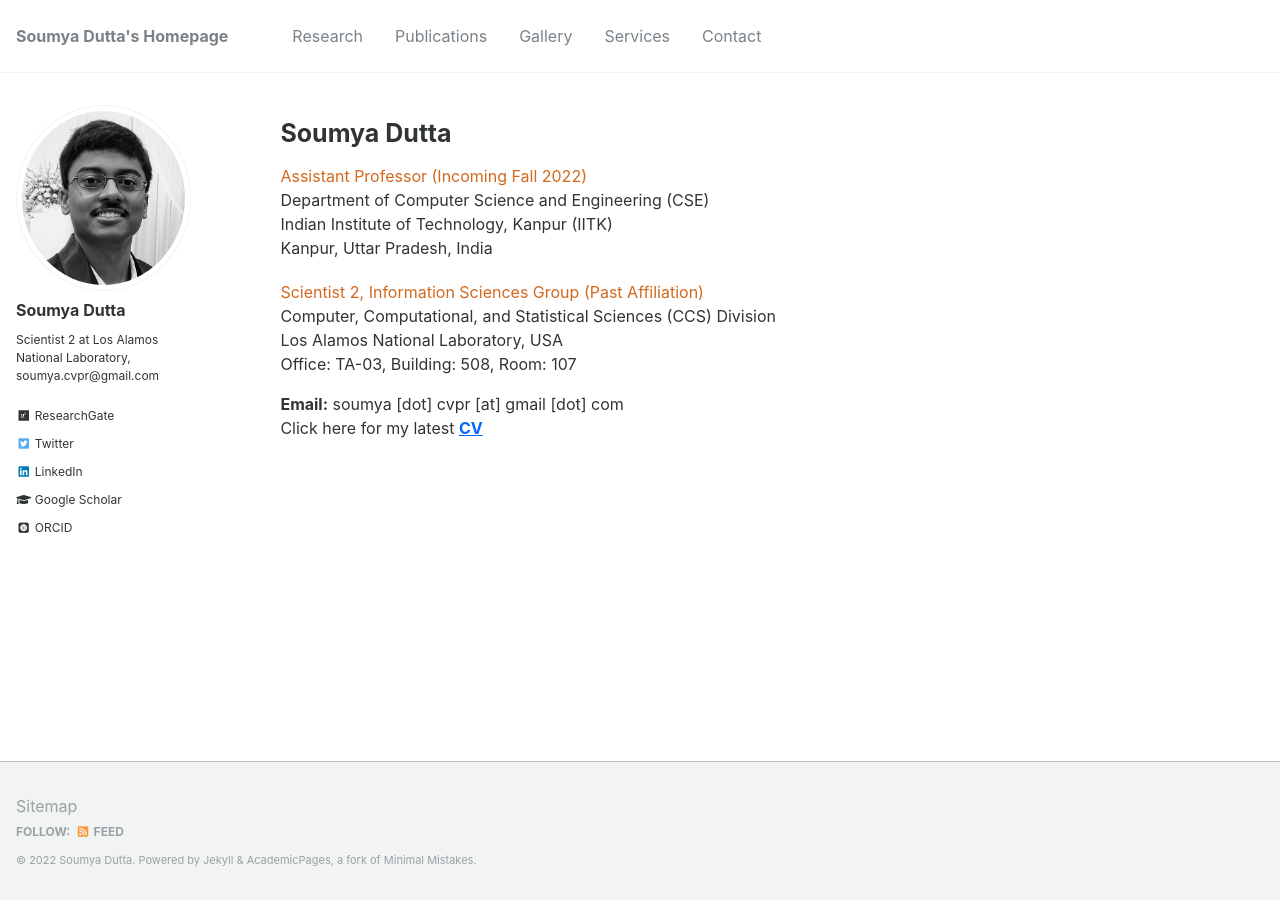
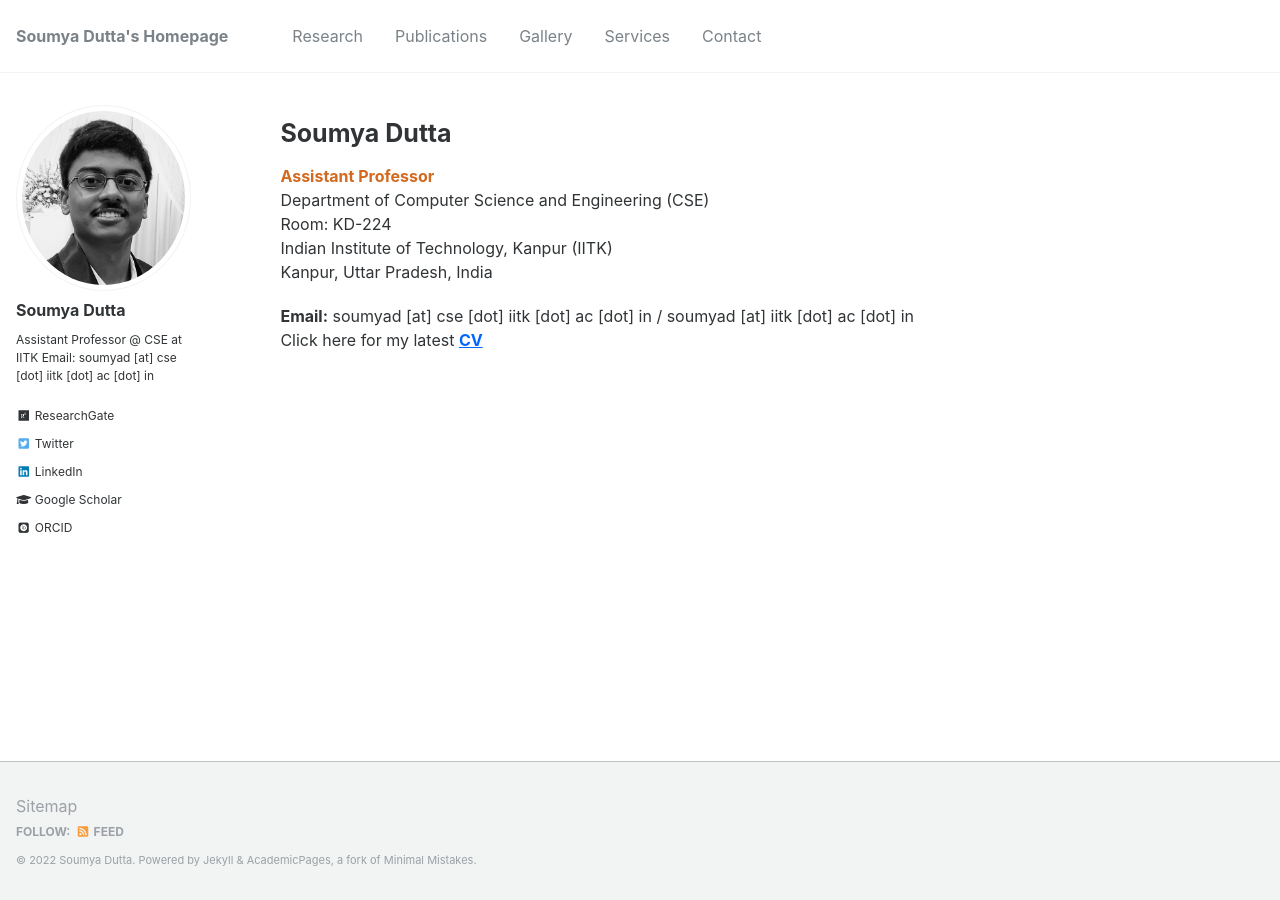
Before and after one commit to soumyadutta-cse/soumyadutta-cse.github.io, a Jekyll site: the page built from _pages/contact.md, in a window 1280 px wide. Built offline with Jekyll 4.4.1, drawn with Linux system fonts in a browser that asks for light colours; some web fonts are replaced.

Commit message:
updating to iitk :)

```diff
--- a/_config.yml
+++ b/_config.yml
@@ -82,7 +82,7 @@ analytics:
 author:
   name             : "Soumya Dutta"
   avatar           : "sdutta_BW.png"
-  bio              : "Scientist 2 at Los Alamos National Laboratory, soumya.cvpr@gmail.com"
+  bio              : "Assistant Professor @ CSE at IITK Email: soumyad [at] cse [dot] iitk [dot] ac [dot] in"
   location         :
   employer         :
   googlescholar    : "https://scholar.google.com/citations?user=7CGMUB8AAAAJ&hl=en&oi=ao"
--- a/_pages/contact.md
+++ b/_pages/contact.md
@@ -12,17 +12,18 @@ author_profile: true
 <h1>Soumya Dutta</h1>
 
 <div class="box" style="text-align:justify"><p>
-<span style="color:Chocolate">Assistant Professor (Incoming Fall 2022)<br></span>
+<span style="color:Chocolate"><b>Assistant Professor</b><br></span>
 Department of Computer Science and Engineering (CSE)<br>
+Room: KD-224<br>
 Indian Institute of Technology, Kanpur (IITK)<br>
 Kanpur, Uttar Pradesh, India<br>
 </p></div>
 
-<span style="color:Chocolate">Scientist 2, Information Sciences Group (Past Affiliation)<br></span>
+<!-- <span style="color:Chocolate">Scientist 2, Information Sciences Group (Previous Affiliation)<br></span>
 Computer, Computational, and Statistical Sciences (CCS) Division<br>
 Los Alamos National Laboratory, USA<br>
 Office: TA-03, Building: 508, Room: 107<br>
-</div>
+</div> -->
 
-<strong>Email:</strong> soumya [dot] cvpr [at] gmail [dot] com<br>
+<strong>Email:</strong> soumyad [at] cse [dot] iitk [dot] ac [dot] in / soumyad [at] iitk [dot] ac [dot] in <br>
 Click here for my latest <b><a href="/docs/Soumya_CV.pdf">CV</a></b>
```
Also changed, not shown: _pages/about.md (+8 -3 lines), _pages/research.md (+8 -2 lines).
